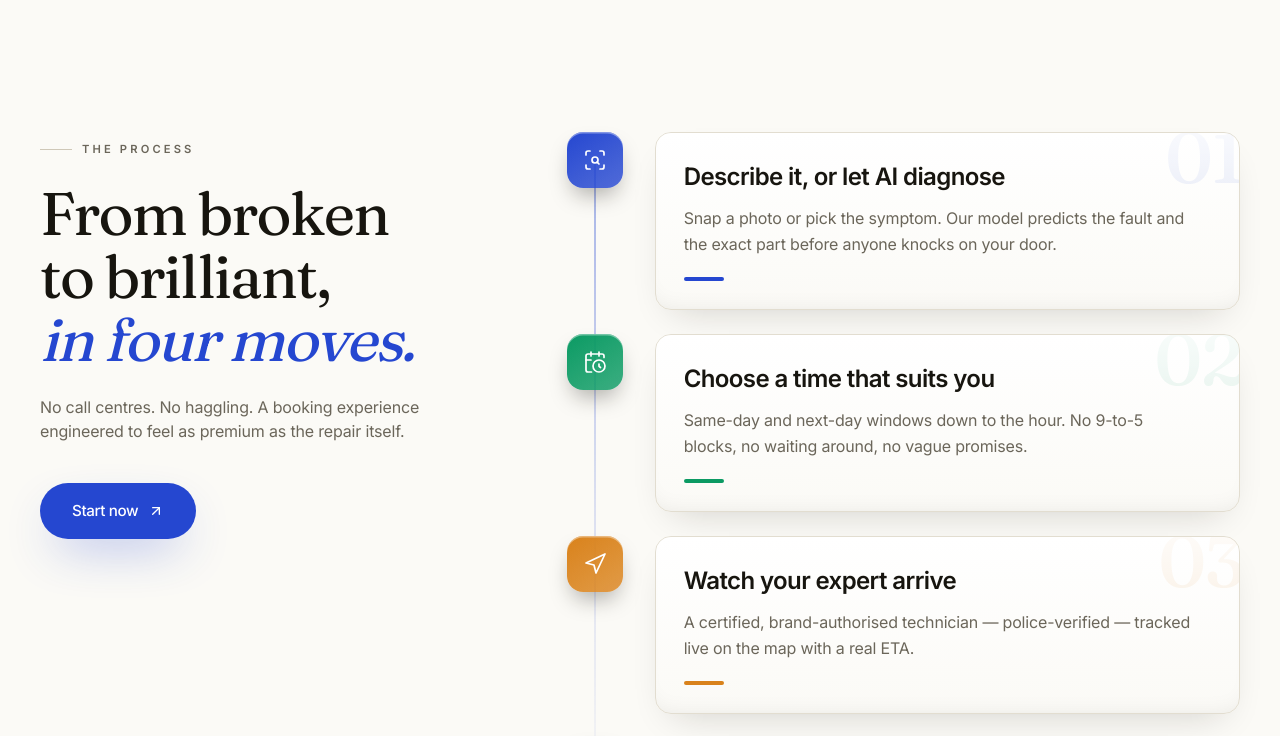
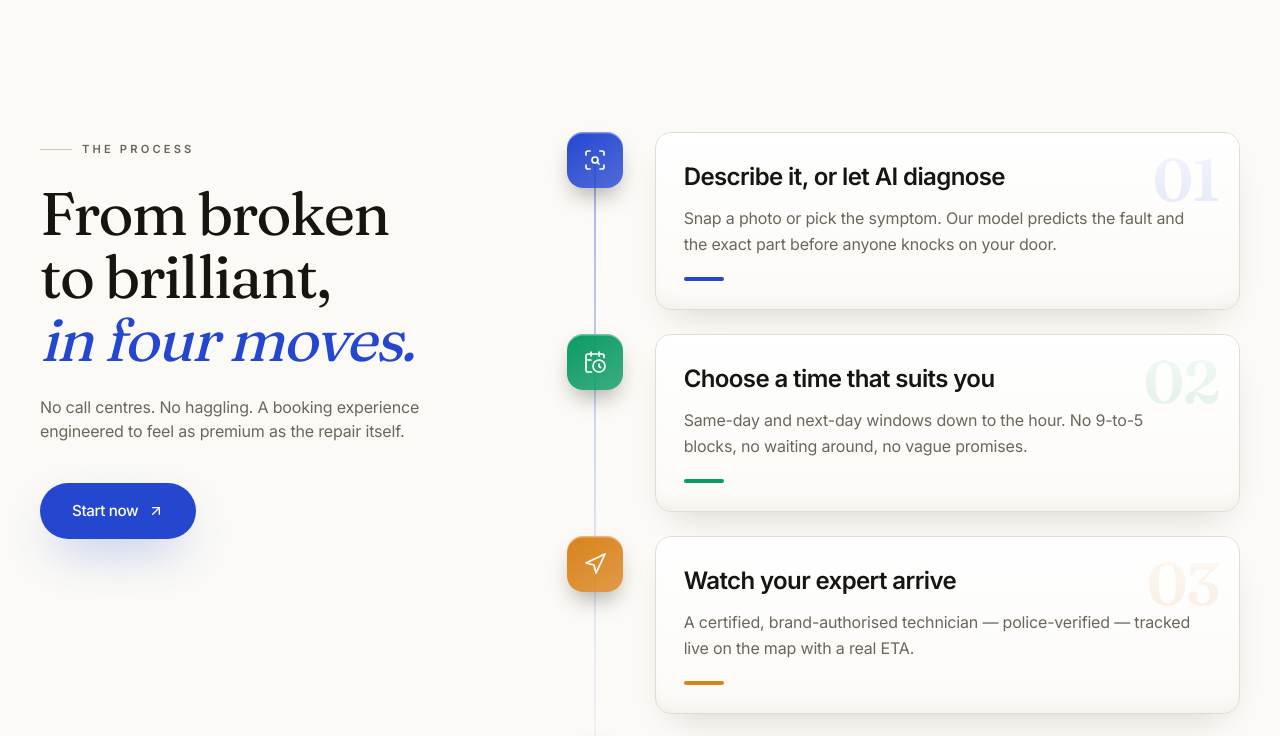
Before and after one commit to Tanveersultana125/24X7services, a Next.js app: page / in a window 1280 px wide. Shown: the part 4220-4956 px from the top of the page. Built offline with nearby package versions, Linux system fonts and the light colour scheme.

Commit message:
Process: keep step number watermark inside the card
Co-Authored-By: Claude Opus 4.8 (1M context) <noreply@anthropic.com>

```diff
--- a/src/components/site/Process.tsx
+++ b/src/components/site/Process.tsx
@@ -67,8 +67,8 @@ export function Process() {
               <div className="relative flex-1 overflow-hidden rounded-2xl border border-white/70 bg-gradient-to-b from-white to-surface p-6 shadow-[0_16px_36px_-18px_rgba(23,21,15,0.2),inset_0_1.5px_0_rgba(255,255,255,0.92),inset_0_-14px_26px_-20px_rgba(23,21,15,0.1)] transition-all duration-500 hover:-translate-y-1.5 hover:shadow-[0_30px_54px_-22px_rgba(23,21,15,0.3),inset_0_1.5px_0_rgba(255,255,255,0.95)] sm:p-7">
                 <span
                   aria-hidden
-                  className="pointer-events-none absolute -right-1 -top-3 font-display text-6xl font-medium sm:text-7xl"
-                  style={{ color: `${s.tint}14` }}
+                  className="pointer-events-none absolute right-5 top-4 font-display text-5xl font-bold leading-none sm:text-6xl"
+                  style={{ color: `${s.tint}18` }}
                 >
                   {s.n}
                 </span>
```
